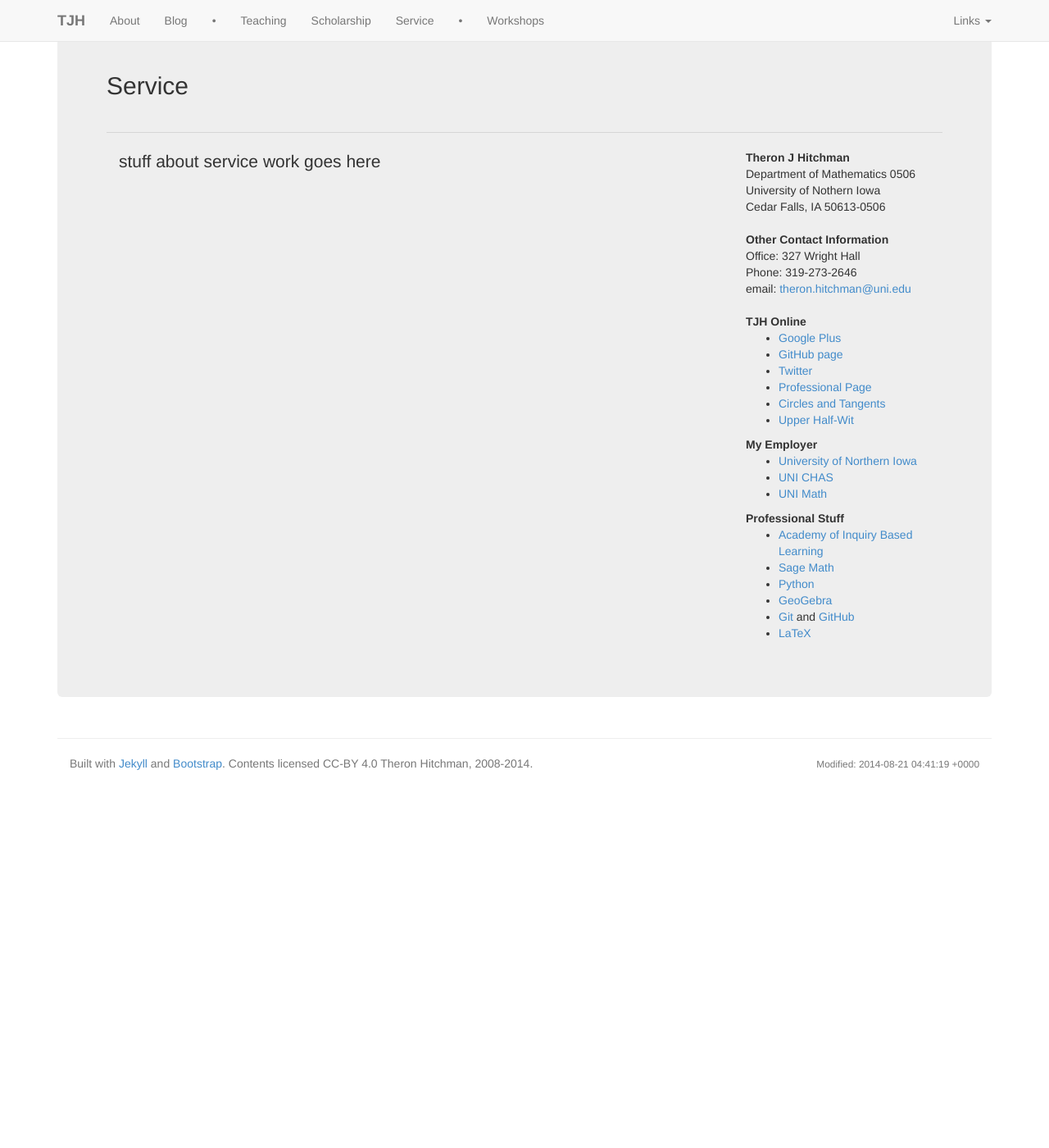
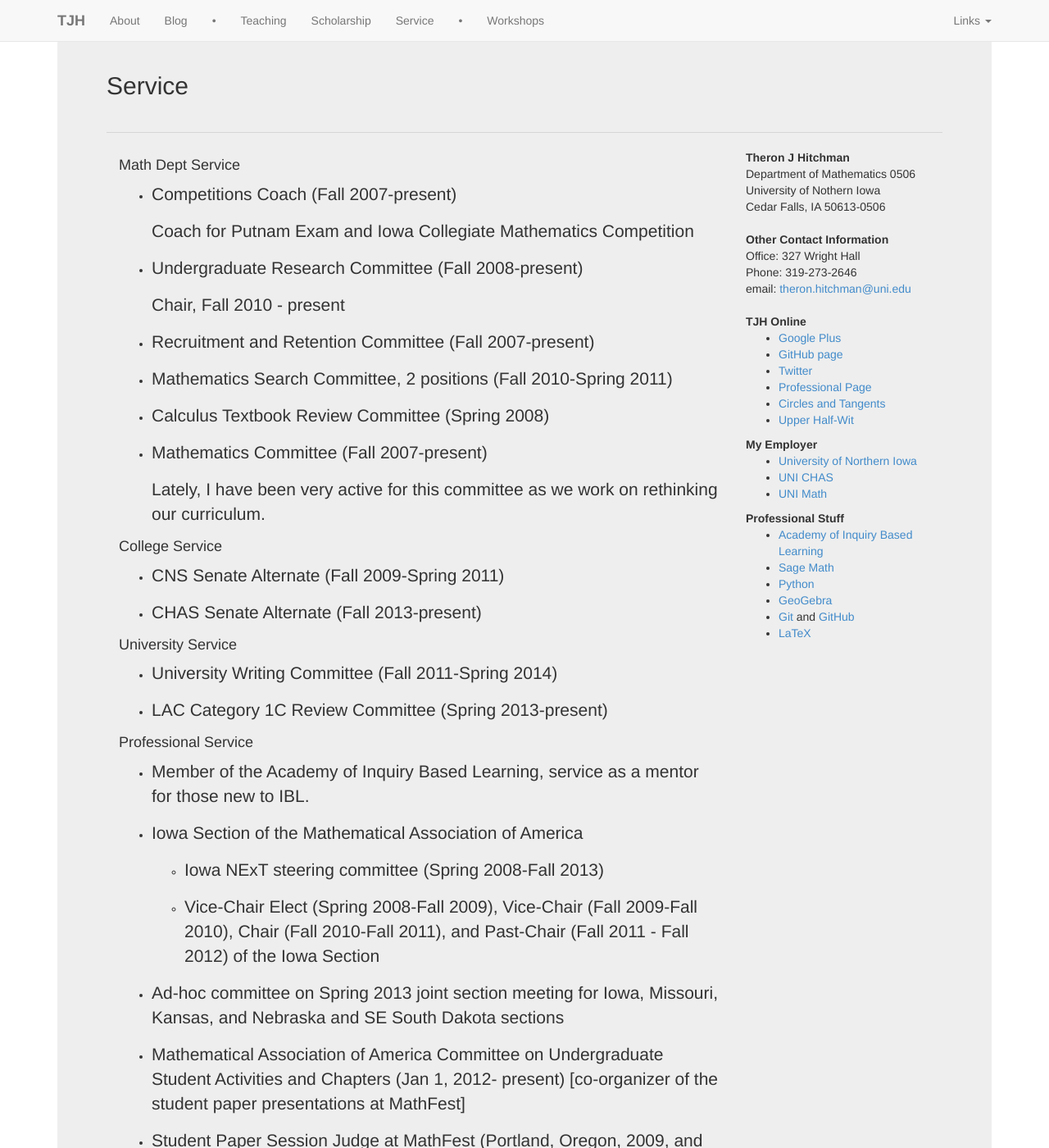
Before and after one commit to theronhitchman/uni_web_devel, a Jekyll site: the page built from service/index.md, in a window 1280 px wide and 1400 px high. Shown: the whole window at 82% size. Built offline with Jekyll 4.4.1, drawn with Linux system fonts in a browser that asks for light colours; nearby versions of some CDN libraries; some of the changed text lies outside the part shown.

Commit message:
wrote scholarship and service pages

```diff
--- a/service/index.md
+++ b/service/index.md
@@ -3,4 +3,58 @@ layout: default
 title: Service
 ---
 
-stuff about service work goes here
+
+#### Math Dept Service
+- Competitions Coach (Fall 2007-present)
+
+    Coach for Putnam Exam and Iowa Collegiate Mathematics Competition
+
+- Undergraduate Research Committee (Fall 2008-present)
+
+    Chair, Fall 2010 - present
+
+- Recruitment and Retention Committee (Fall 2007-present)
+
+- Mathematics Search Committee, 2 positions (Fall 2010-Spring 2011)
+
+- Calculus Textbook Review Committee (Spring 2008)
+
+
+- Mathematics Committee (Fall 2007-present)
+
+    Lately, I have been very active for this committee as we work on rethinking our curriculum.
+
+#### College Service
+
+- CNS Senate Alternate (Fall 2009-Spring 2011)
+
+- CHAS Senate Alternate (Fall 2013-present)
+
+#### University Service
+
+- University Writing Committee (Fall 2011-Spring 2014)
+
+- LAC Category 1C Review Committee (Spring 2013-present)
+
+#### Professional Service
+
+- Member of the Academy of Inquiry Based Learning, service as a mentor for those new to IBL.
+
+- Iowa Section of the Mathematical Association of America
+
+  - Iowa NExT steering committee (Spring 2008-Fall 2013)
+
+  - Vice-Chair Elect (Spring 2008-Fall 2009), Vice-Chair (Fall 2009-Fall 2010),
+    Chair (Fall 2010-Fall 2011), and Past-Chair (Fall 2011 - Fall 2012) of the Iowa Section
+
+- Ad-hoc committee on Spring 2013 joint section meeting for Iowa, Missouri, Kansas, and Nebraska and SE South Dakota sections
+
+- Mathematical Association of America Committee on Undergraduate Student Activities and
+  Chapters (Jan 1, 2012- present) [co-organizer of the student paper presentations at MathFest]
+
+- Student Paper Session Judge at MathFest (Portland, Oregon, 2009,
+  and Lexington, Kentucky, 2011)
+
+- Project NExT Mentor for class of 2013-2014
+
+- Program Chair for the 2014 & 2015 Legacy of R.L. Moore/Inquiry Based Learning Meeting
```
Also changed, not shown: scholarship/index.md (+3 -0 lines), scholarship/student-projects.md (+44 -0 lines), teaching/index.md (+1 -1 lines).
